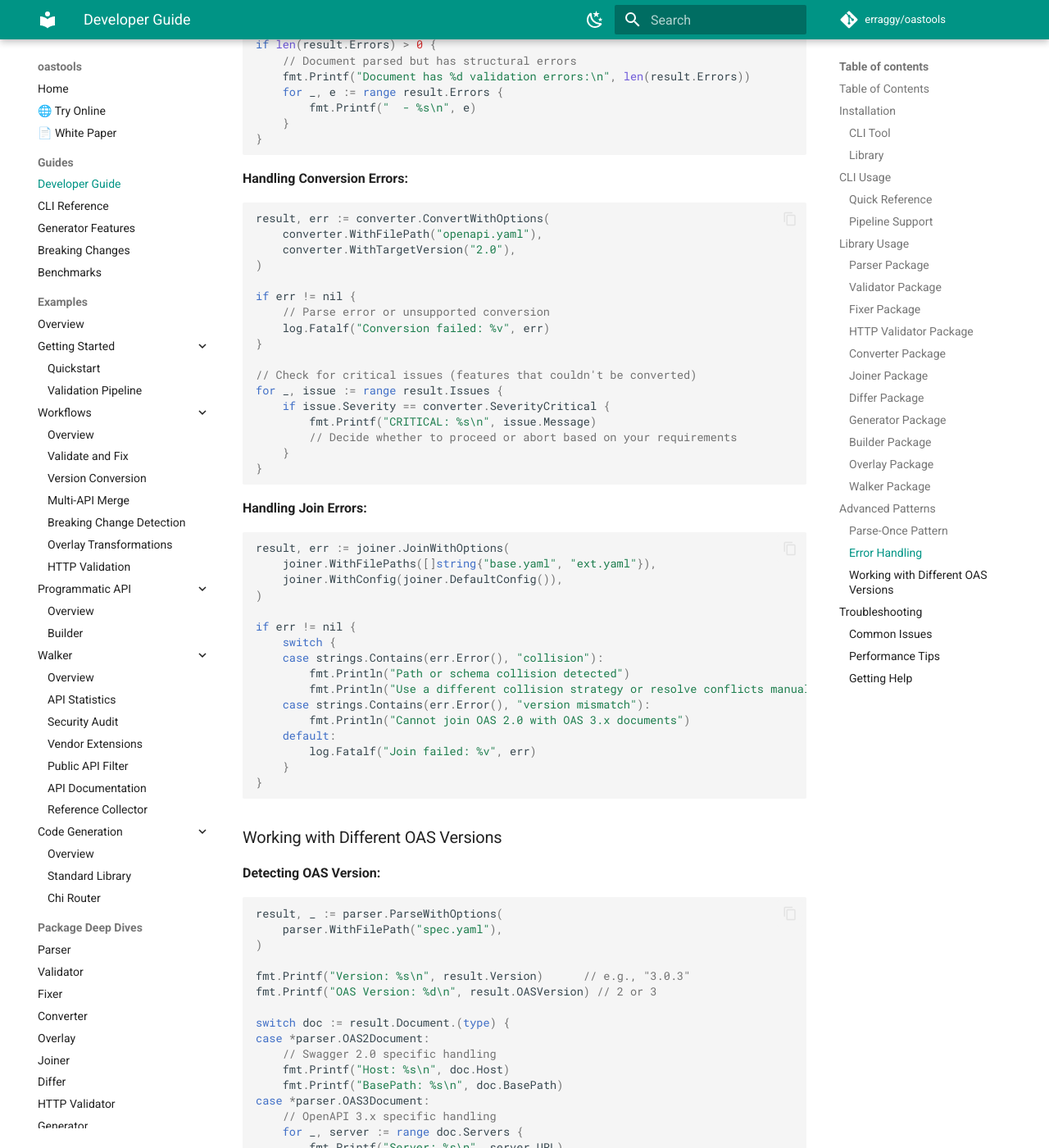
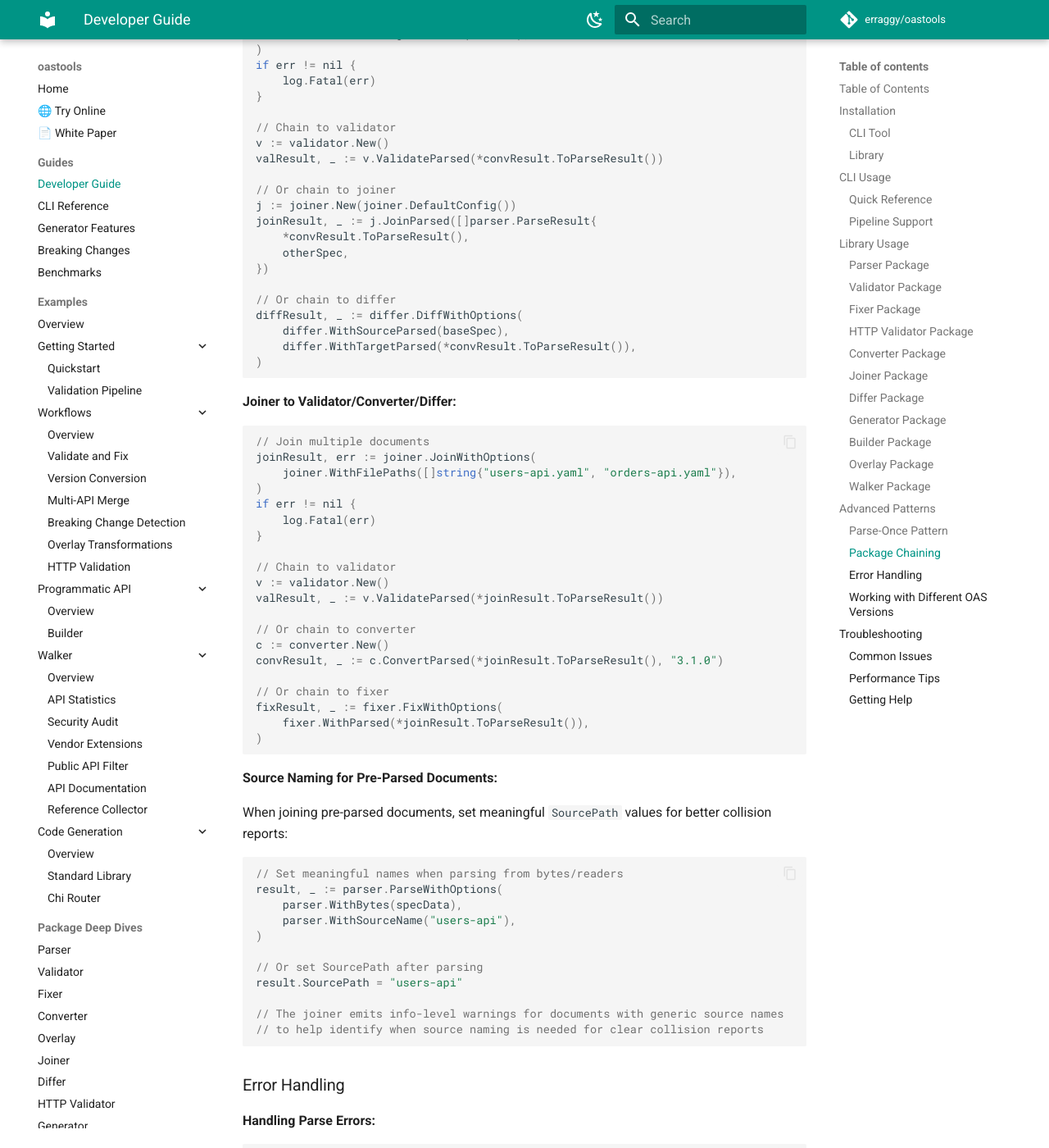
Before and after one commit to erraggy/oastools, an MkDocs documentation site: the page built from docs/developer-guide.md, in a window 1280 px wide and 1400 px high, scrolled down 31364 px. Shown: the whole window at 82% size. Built offline with MkDocs 1.6.1 and Material for MkDocs 9.7.7, drawn with Linux system fonts in a browser that asks for light colours; comment, search, counter and statistics services are not loaded; some of the changed text lies outside the part shown.

Commit message:
chore: prepare v1.40.0 release (#232)
* chore: prepare v1.40.0 release

- Add Example_toParseResult to converter/example_test.go
- Add Example_toParseResult to joiner/example_test.go
- Add Package Chaining section to docs/developer-guide.md

🤖 Generated with [Claude Code](https://claude.com/claude-code)

Co-Authored-By: Claude Opus 4.5 <noreply@anthropic.com>

* chore: add benchmark results for v1.40.0

Generated by CI benchmark workflow on chore/v1.40.0-release-prep

🤖 Generated automatically

* chore: add benchmark results for v1.40.0

Generated by CI benchmark workflow on chore/v1.40.0-release-prep

🤖 Generated automatically

---------

Co-authored-by: Claude Opus 4.5 <noreply@anthropic.com>
Co-authored-by: github-actions[bot] <github-actions[bot]@users.noreply.github.com>

````diff
--- a/docs/developer-guide.md
+++ b/docs/developer-guide.md
@@ -22,6 +22,7 @@ This guide provides comprehensive documentation for developers using oastools as
   - [Walker Package](#walker-package)
 - [Advanced Patterns](#advanced-patterns)
   - [Parse-Once Pattern](#parse-once-pattern)
+  - [Package Chaining](#package-chaining)
   - [Error Handling](#error-handling)
   - [Working with Different OAS Versions](#working-with-different-oas-versions)
 - [Troubleshooting](#troubleshooting)
@@ -1607,6 +1608,83 @@ diffResult, _ := differ.DiffWithOptions(
 )
 ```
 
+### Package Chaining
+
+After converting or joining documents, use `ToParseResult()` to chain the output with other packages:
+
+**Converter to Validator/Joiner/Differ:**
+
+```go
+// Convert OAS 2.0 to OAS 3.1
+convResult, err := converter.ConvertWithOptions(
+    converter.WithFilePath("swagger.yaml"),
+    converter.WithTargetVersion("3.1.0"),
+)
+if err != nil {
+    log.Fatal(err)
+}
+
+// Chain to validator
+v := validator.New()
+valResult, _ := v.ValidateParsed(*convResult.ToParseResult())
+
+// Or chain to joiner
+j := joiner.New(joiner.DefaultConfig())
+joinResult, _ := j.JoinParsed([]parser.ParseResult{
+    *convResult.ToParseResult(),
+    otherSpec,
+})
+
+// Or chain to differ
+diffResult, _ := differ.DiffWithOptions(
+    differ.WithSourceParsed(baseSpec),
+    differ.WithTargetParsed(*convResult.ToParseResult()),
+)
+```
+
+**Joiner to Validator/Converter/Differ:**
+
+```go
+// Join multiple documents
+joinResult, err := joiner.JoinWithOptions(
+    joiner.WithFilePaths([]string{"users-api.yaml", "orders-api.yaml"}),
+)
+if err != nil {
+    log.Fatal(err)
+}
+
+// Chain to validator
+v := validator.New()
+valResult, _ := v.ValidateParsed(*joinResult.ToParseResult())
+
+// Or chain to converter
+c := converter.New()
+convResult, _ := c.ConvertParsed(*joinResult.ToParseResult(), "3.1.0")
+
+// Or chain to fixer
+fixResult, _ := fixer.FixWithOptions(
+    fixer.WithParsed(*joinResult.ToParseResult()),
+)
+```
+
+**Source Naming for Pre-Parsed Documents:**
+
+When joining pre-parsed documents, set meaningful `SourcePath` values for better collision reports:
+
+```go
+// Set meaningful names when parsing from bytes/readers
+result, _ := parser.ParseWithOptions(
+    parser.WithBytes(specData),
+    parser.WithSourceName("users-api"),
+)
+
+// Or set SourcePath after parsing
+result.SourcePath = "users-api"
+
+// The joiner emits info-level warnings for documents with generic source names
+// to help identify when source naming is needed for clear collision reports
+```
+
 ### Error Handling
 
 **Handling Parse Errors:**
````
Also changed, not shown: 3 other files.
